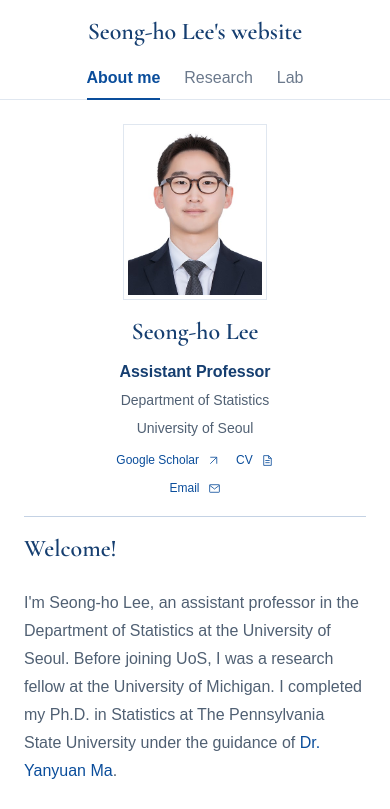
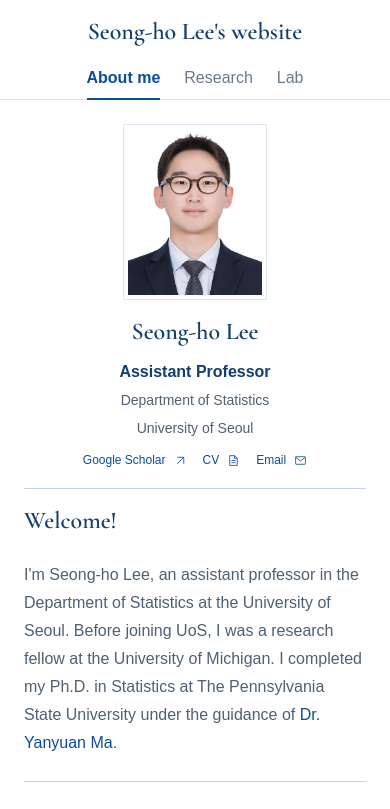
Before and after one commit to reyadh09/reyadh09.github.io, a Next.js app: page / in a window 390 px wide. Shown: the top 809 px of the page. Built offline with nearby package versions, Linux system fonts and the light colour scheme.

Commit message:
Keep profile contact links on one line on narrow screens

```diff
--- a/app/globals.css
+++ b/app/globals.css
@@ -189,9 +189,9 @@ h1 { font-family: var(--serif); font-size: var(--text-title); font-weight: var(-
   .profile { position: static; display: flex; flex-wrap: wrap; align-items: center; justify-content: center; gap: var(--space-inline) var(--space-item); padding-bottom: var(--space-list); border-bottom: var(--section-rule); margin-bottom: var(--space-list); }
   .profile-secondary { display: none; }
   .portrait-frame { flex: 0 0 var(--portrait-width); margin: 0; }
-  .profile-information { flex: 0 0 var(--profile-width); max-width: 100%; text-align: center; }
-  .profile-links { display: flex; flex-wrap: wrap; justify-content: center; gap: var(--space-detail) var(--space-inline); width: auto; }
-  .profile-links > :is(a,button) { gap: var(--space-small); }
+  .profile-information { flex: 0 0 auto; min-width: var(--profile-width); max-width: 100%; text-align: center; }
+  .profile-links { display: flex; flex-wrap: nowrap; justify-content: center; gap: var(--space-inline); width: auto; }
+  .profile-links > :is(a,button) { flex: 0 0 auto; gap: var(--space-small); white-space: nowrap; }
   .profile-links svg { width: 13px; height: 13px; }
   .email-link { width: auto; }
 }
```
Also changed, not shown: 1 other file (tests, documents, lock files or other folders).
